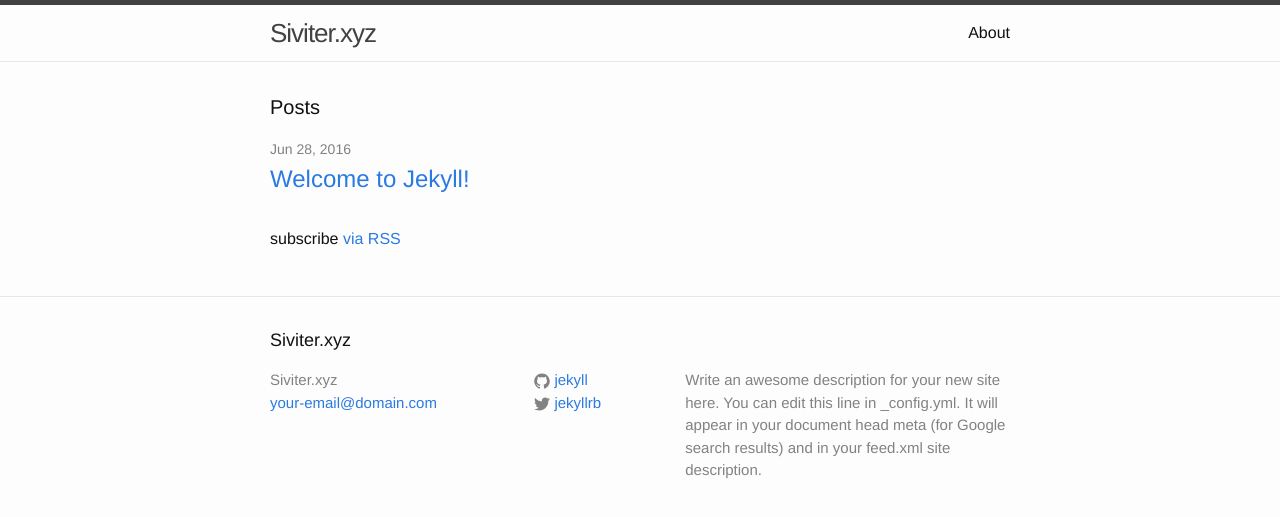
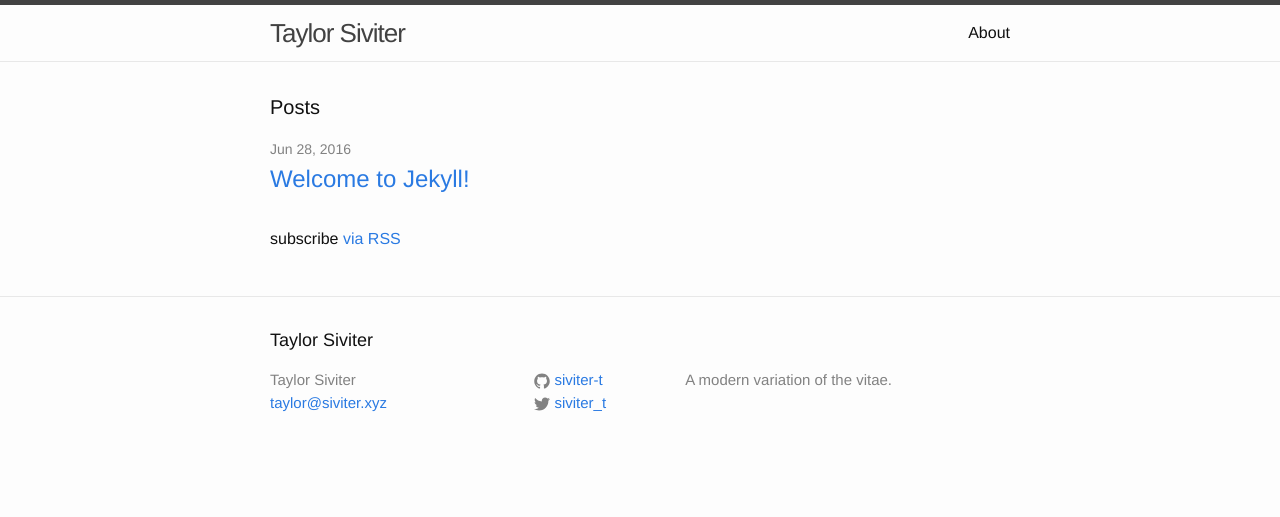
Before and after one commit to siviter-t/siviter.xyz-2016, a Jekyll site: the page built from index.html, in a window 1280 px wide. Shown: the top 517 px of the page. Built offline with Jekyll 4.4.1, drawn with Linux system fonts in a browser that asks for light colours.

Commit message:
Padded out the Jekyll _config.yml file

```diff
--- a/_config.yml
+++ b/_config.yml
@@ -6,16 +6,76 @@
 # 'jekyll serve'. If you change this file, please restart the server process.
 
 # Site settings
-title: Siviter.xyz
-email: your-email@domain.com
+title: Taylor Siviter
+email: taylor@siviter.xyz
+domain_name: siviter.xyz
 description: > # this means to ignore newlines until "baseurl:"
-  Write an awesome description for your new site here. You can edit this
-  line in _config.yml. It will appear in your document head meta (for
-  Google search results) and in your feed.xml site description.
-baseurl: "" # the subpath of your site, e.g. /blog
+  A modern variation of the vitae.
 url: "http://siviter.xyz" # the base hostname & protocol for your site
-twitter_username: jekyllrb
-github_username:  jekyll
+twitter_username: siviter_t
+github_username:  siviter-t
 
-# Build settings
+# Handling Reading
+safe: false
+include: [".htaccess"]
+exclude: []
+keep_files: [".git", ".svn"]
+timezone: "Europe/London"
+encoding: "utf-8"
+markdown_ext: "markdown,mkdown,mkdn,mkd,md"
+
+# Filtering Content
+show_drafts: null
+limit_posts: 0
+future: false
+unpublished: false
+
+# Plugins
+whitelist: []
+gems: []
+
+# Conversion
 markdown: kramdown
+highlighter: rouge
+lsi: false
+excerpt_separator: "\n\n"
+incremental: false
+
+# Serving
+detach: false
+port: 4000
+host: 127.0.0.1
+baseurl: "" # The subpath of your site, e.g. /blog (does not include hostname)
+
+# Outputting
+permalink: date
+paginate_path: /page:num
+quiet: false
+defaults: []
+
+# Markdown Processors
+rdiscount:
+  extensions: []
+
+redcarpet:
+  extensions: []
+
+kramdown:
+  auto_ids: true
+  footnote_nr: 1
+  entity_output: as_char
+  toc_levels: 1..6
+  smart_quotes: lsquo,rsquo,ldquo,rdquo
+  enable_coderay: false
+
+  coderay:
+    coderay_wrap: div
+    coderay_line_numbers: inline
+    coderay_line_number_start: 1
+    coderay_tab_width: 4
+    coderay_bold_every: 10
+    coderay_css: style
+
+# Stylesheets
+sass:
+    style: compressed
```
